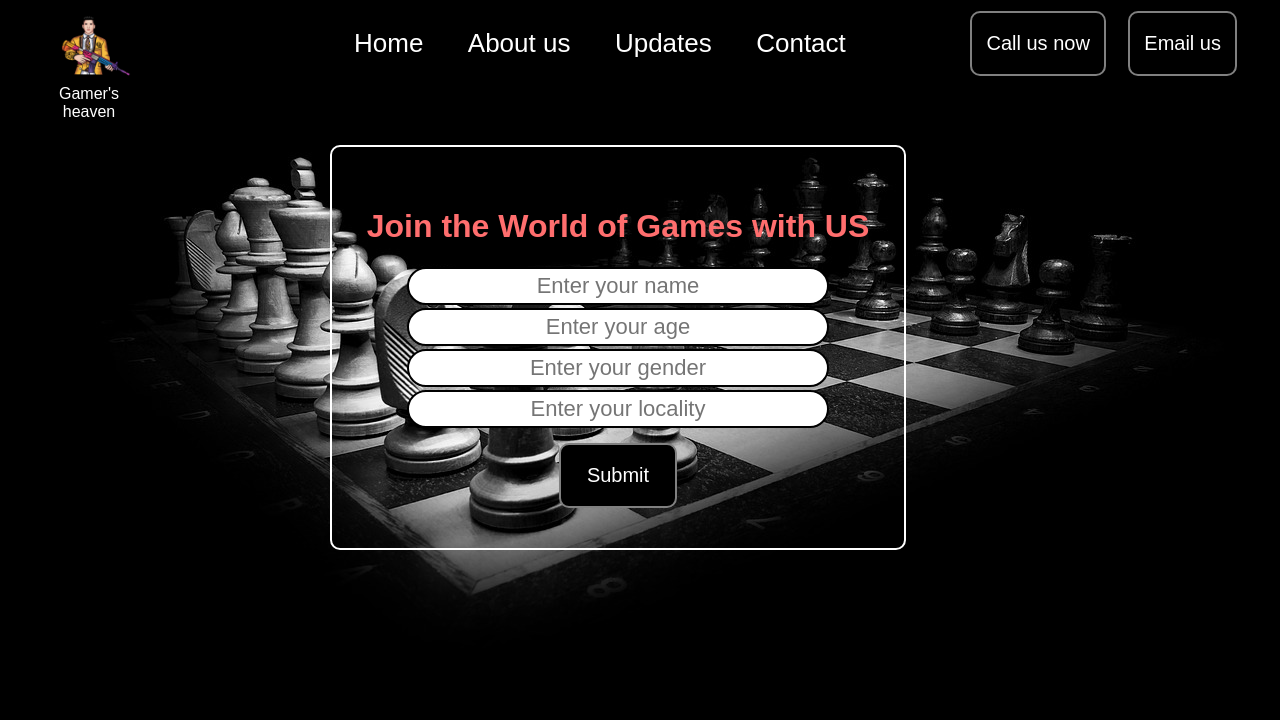
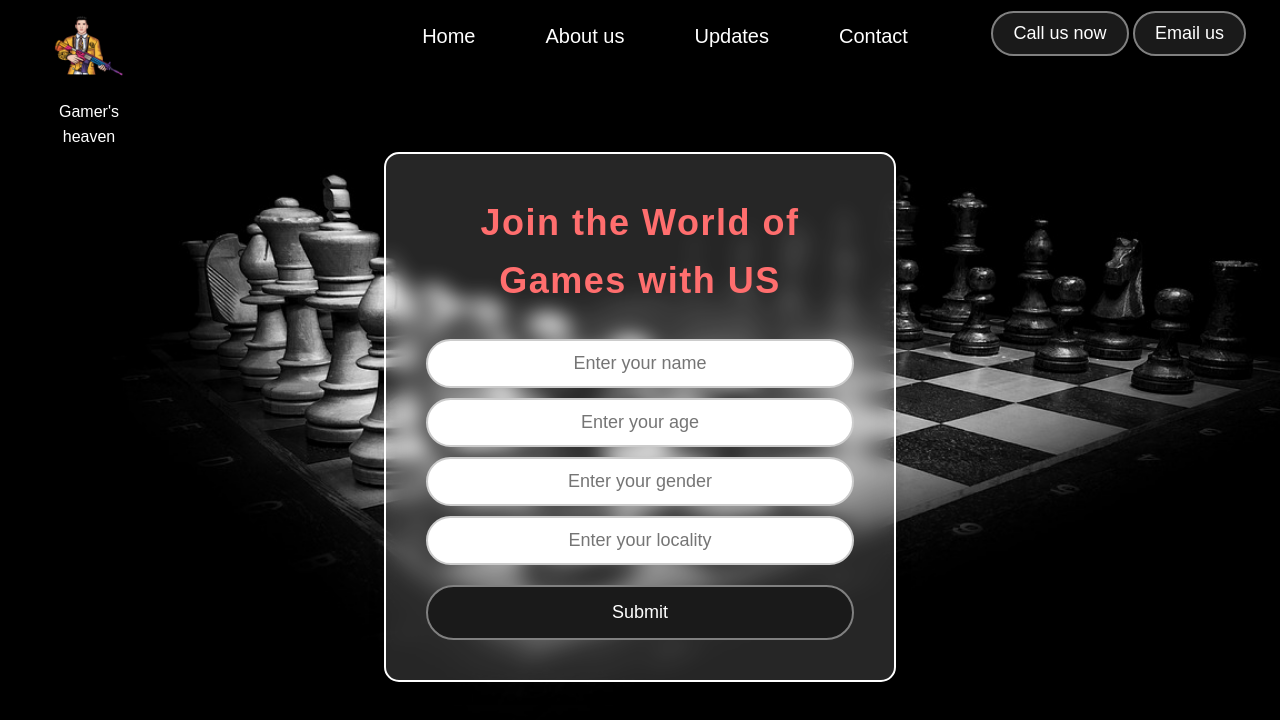
Before and after one commit to Ananta2545/GamersHeaven, a plain HTML site: page index.html in a window 1280 px wide. Drawn offline with Linux system fonts and the light colour scheme.

Commit message:
Enhanced the UI

```diff
--- a/styles.css
+++ b/styles.css
@@ -1,114 +1,211 @@
 /* CSS reset */
+* {
+  margin: 0;
+  padding: 0;
+  box-sizing: border-box;
+  scroll-behavior: smooth;
+}
+
 body {
   color: white;
-  margin: 0px;
-  padding: 0px;
+  margin: 0;
+  padding: 0;
   background-image: url("Bg.jpg");
+  background-size: cover;
+  background-attachment: fixed;
   font-family: "Ubuntu", sans-serif;
+  line-height: 1.6;
 }
+
+/* Left logo section */
 .left {
   position: absolute;
   left: 34px;
   top: 11px;
   display: inline-block;
   width: 110px;
-  /* border: 2px solid red; */
   height: 115px;
+  text-align: center;
 }
+
 .left img {
   width: 70px;
-  margin-left: 27px;
+  margin: 0 auto;
+  transition: transform 0.3s ease-in-out;
 }
+
+.left img:hover {
+  transform: scale(1.1);
+}
+
 .left div {
   text-align: center;
+  margin-top: 10px;
 }
+
+/* Middle section */
 .mid {
-  display: block;
-  width: 50%;
-  margin: 12px auto;
-  /* border: 2px solid red; */
-  margin-left: 258px;
+  display: flex;
+  justify-content: center;
+  margin-top: 20px;
+  animation: fadeIn 1s ease-out;
 }
+
 .right {
   position: absolute;
   right: 34px;
   top: 11px;
   display: inline-block;
-  /* border: 2px solid red; */
 }
+
 .navbar {
+  display: inline-flex;
+  justify-content: center;
+  margin-left: 50px;
+  list-style-type: none;
+}
+
+.navbar li {
   display: inline-block;
-  margin-left: 36px;
+  margin: 0 15px;
 }
-.navbar li {
-  color: white;
-  display: inline-block;
-}
+
 .navbar li a {
   color: white;
   text-decoration: none;
-  padding: 20px;
-  font-size: 26px;
+  padding: 10px 20px;
+  font-size: 20px;
+  font-weight: 500;
+  border-radius: 30px;
+  transition: all 0.3s ease-in-out;
 }
-.navbar li a:hover,
-.navbar li a:active {
+
+.navbar li a:hover {
+  background-color: rgba(255, 255, 255, 0.2);
+  color: #d3d3d3;
   text-decoration: underline;
-  color: gray;
 }
+
+/* Button styling */
 #btn {
-  margin: 0px 9px;
-  background-color: black;
+  background-color: #1a1a1a;
   color: white;
-  padding: 4px 14px;
+  padding: 10px 20px;
   border: 2px solid gray;
-  border-radius: 10px;
-  font-size: 20px;
+  border-radius: 30px;
+  font-size: 18px;
   cursor: pointer;
-  height: 65px;
+  transition: all 0.3s ease;
 }
+
 #btn:hover {
-  background-color: rgb(49, 47, 47);
+  background-color: #555;
+  transform: scale(1.05);
 }
+
+/* Form container */
 .container {
-    /* border: 2px solid green; */
-    border: 2px solid white;
-    margin: 105px 81px;
-    padding: 40px 30px;
-    width: 40%;
-    border-radius: 10px;
-    margin-left: 330px;
-    margin-top: 70px;
+  background-color: rgba(255, 255, 255, 0.15);
+  margin: 100px auto;
+  padding: 40px;
+  width: 40%;
+  border-radius: 15px;
+  border: 2px solid white;
+  box-shadow: 0 8px 16px rgba(0, 0, 0, 0.2);
+  backdrop-filter: blur(10px);
+  animation: fadeInUp 1s ease-out;
 }
-.form-group input{
-    text-align: center;
-    display: block;
-    width: 410px;
-    padding: 4px;
-    border: 2px solid black;
-    margin: 3px auto;
-    font-size: 22px;
-    border-radius: 23px;
+
+.container h1 {
+  text-align: center;
+  color: #ff6e6e;
+  font-size: 36px;
+  font-weight: bold;
+  margin-bottom: 30px;
+  letter-spacing: 1.5px;
 }
-.container h1{
-    text-align: center;
 
-    color: rgb(255, 110, 110);
+.form-group input {
+  text-align: center;
+  display: block;
+  width: 100%;
+  padding: 12px;
+  border: 2px solid #ccc;
+  margin: 10px auto;
+  font-size: 18px;
+  border-radius: 25px;
+  transition: all 0.3s ease;
 }
-.btn{
-    display: block;
-    width: 23%;
-    margin: auto;
 
-  background-color: black;
+.form-group input:focus {
+  border-color: #ff6e6e;
+  outline: none;
+  box-shadow: 0 0 10px rgba(255, 110, 110, 0.5);
+}
+
+/* Button styles */
+.btn {
+  display: block;
+  width: 100%;
+  background-color: #1a1a1a;
   color: white;
-  padding: 4px 14px;
+  padding: 15px;
   border: 2px solid gray;
-  border-radius: 10px;
-  font-size: 20px;
+  border-radius: 30px;
+  font-size: 18px;
   cursor: pointer;
-  height: 65px;
-  margin-top: 15px;
+  transition: all 0.3s ease;
+  margin-top: 20px;
 }
-.btn:hover{
-    background-color: gray;
+
+.btn:hover {
+  background-color: #333;
+  transform: scale(1.05);
+  box-shadow: 0 6px 12px rgba(0, 0, 0, 0.2);
 }
+
+/* Keyframes for animations */
+@keyframes fadeIn {
+  from {
+      opacity: 0;
+  }
+  to {
+      opacity: 1;
+  }
+}
+
+@keyframes fadeInUp {
+  from {
+      opacity: 0;
+      transform: translateY(30px);
+  }
+  to {
+      opacity: 1;
+      transform: translateY(0);
+  }
+}
+
+/* Media Queries */
+@media (max-width: 768px) {
+  .container {
+      width: 80%;
+      padding: 20px;
+  }
+
+  .navbar li a {
+      font-size: 18px;
+  }
+
+  #btn {
+      height: auto;
+      font-size: 16px;
+      padding: 12px 18px;
+  }
+
+  .btn {
+      width: 100%;
+      height: auto;
+      font-size: 16px;
+      padding: 12px 18px;
+  }
+}
```
